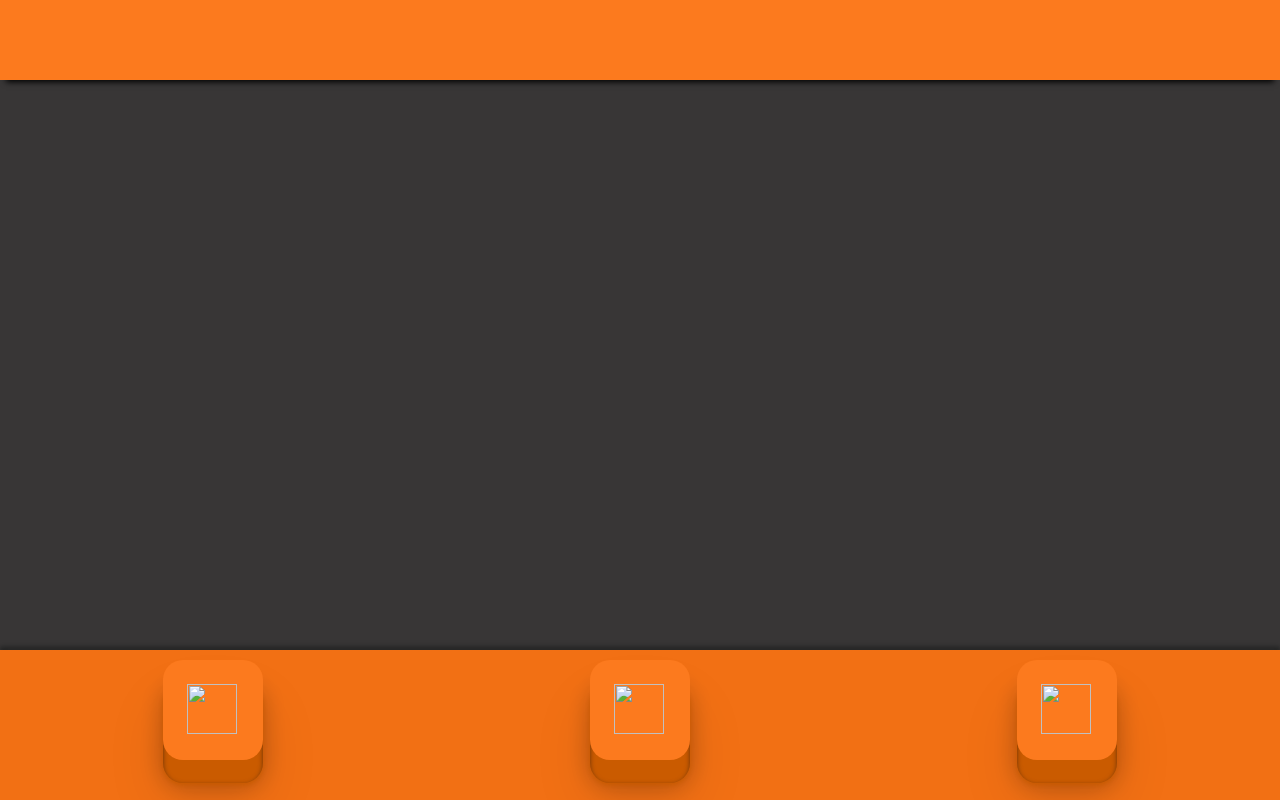
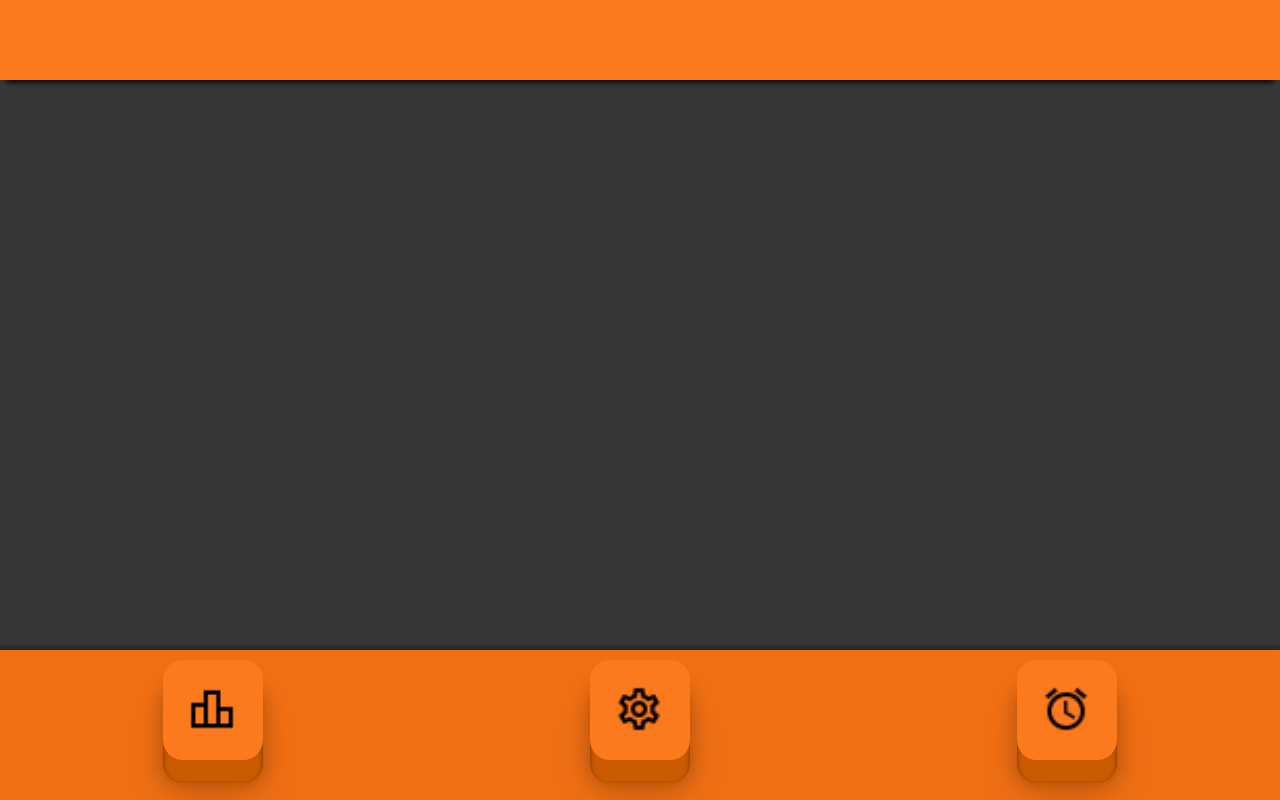
Before and after one commit to WinstonWolf007/WatherCheckApp, a plain HTML site: page index.html in a window 1280 px wide. Drawn offline with Linux system fonts and the light colour scheme.

Commit message:
Update index.html

```diff
--- a/index.html
+++ b/index.html
@@ -14,15 +14,15 @@
     <nav class="nav">
         <div id="graf" class="btn-nav logo" onclick="openPage('leaderboard')">
             <div></div>
-            <img src="img/leaderboard.png">
+            <img src="leaderboard.png">
         </div>
         <div id="settings" class="btn-nav logo" onclick="openPage('settings')">
             <div></div>
-            <img src="img/settings.png">
+            <img src="settings.png">
         </div>
         <div id="alert" class="btn-nav logo" onclick="openPage('alert')">
             <div></div>
-            <img src="img/alarm.png">
+            <img src="alarm.png">
         </div>
     </nav>
 
```
